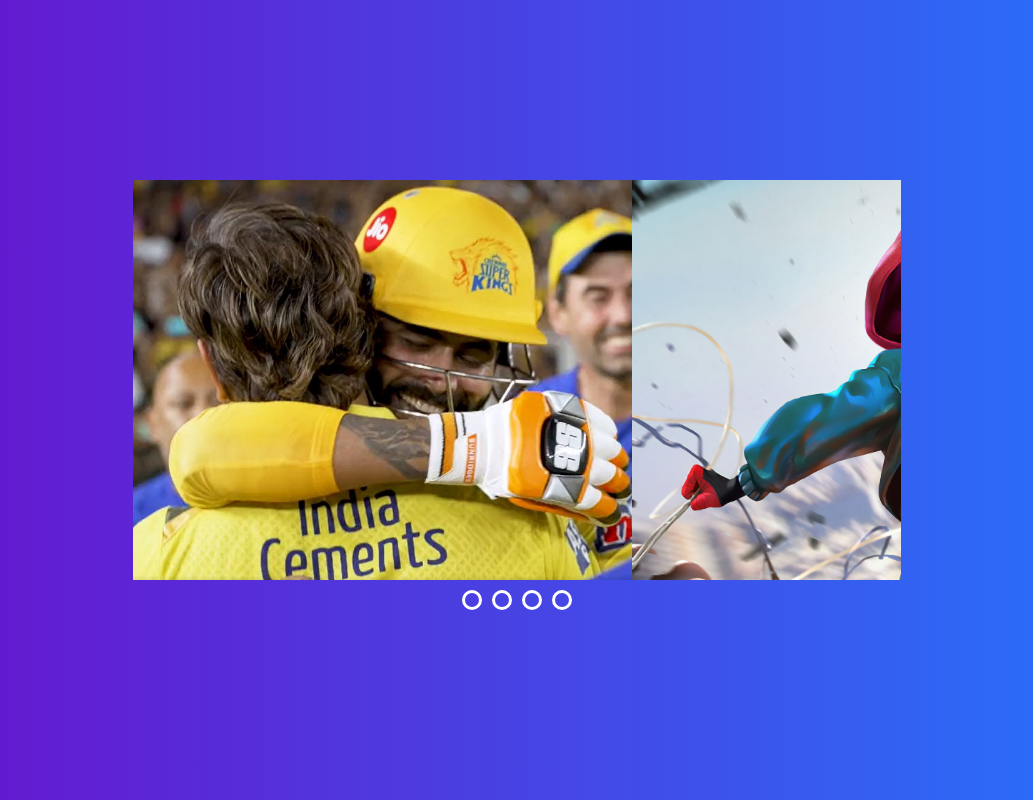
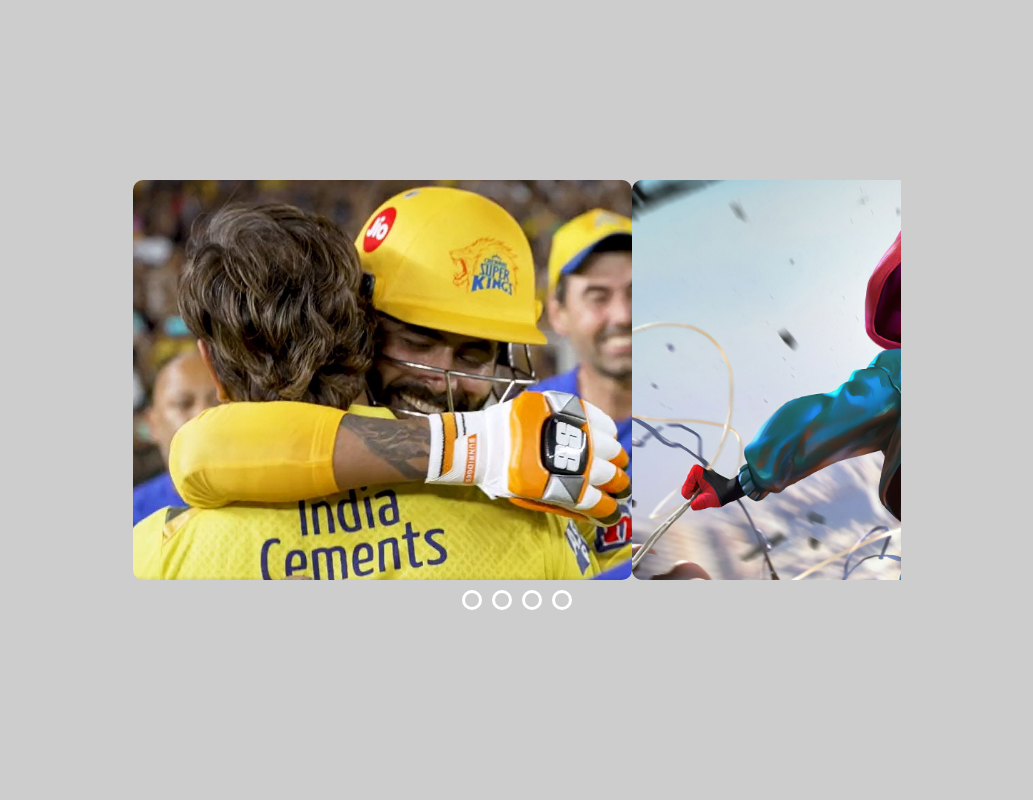
Before and after one commit to ANANDYUKESH/image-slider, a plain HTML site: page index.html in a window 1280 px wide. Shown: the whole page, without its empty margins (123-1156 px from the left). Drawn offline with Linux system fonts and the light colour scheme.

Commit message:
Update style.css

```diff
--- a/style.css
+++ b/style.css
@@ -9,7 +9,7 @@ body{
     display: flex;
     justify-content: center;
     align-items: center;
-    background: linear-gradient(to right, #6a11cb, #2575fc);
+    background:#4444;
 
 }
 
@@ -22,12 +22,14 @@ body{
 .images{
     display: flex;
     width: 100%;
+    border-radius:10px;
 }
 
 .images img{
     height: 400px;
     width: 100%;
     transition: all 0.15s ease;
+    border-radius:10px;
 }
 
 .images input{
```
